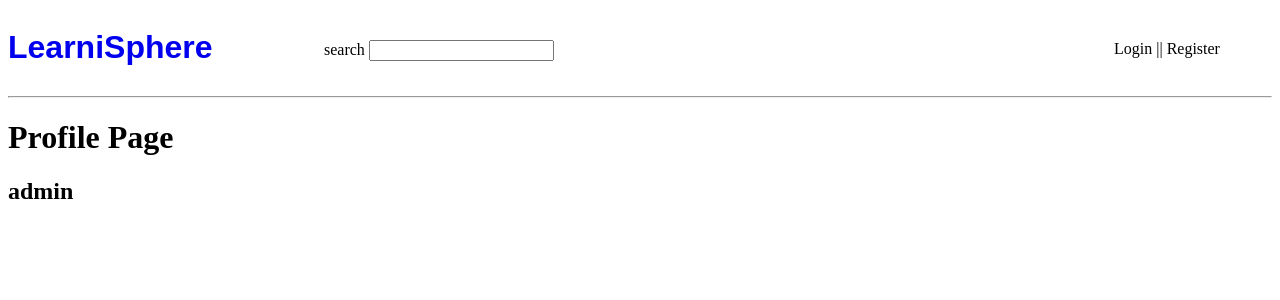
After one commit to Gideon-Tee/LearniSphere, a Django app: page /profile/1 in a window 1280 px wide. The commit adds this page. Shown: the top 300 px of the page. Run offline with Django 5.2, Linux system fonts and the light colour scheme; data comes from the database, SQL or seed files in the repository; both versions use the stored data as it was after the commit.

Commit message:
user profile page setup

```diff
--- a/LearniSphere/core/templates/core/activity_component.html
+++ b/LearniSphere/core/templates/core/activity_component.html
@@ -2,7 +2,10 @@
 
 {% for message in room_messages reversed %}
     <div>
-        <small>@{{message.user.username}} <span style="float: right; opacity: .5;"> {{message.created | timesince}} ago</span></small>
+        <small>
+            <a href="{% url 'profile' message.user.id %}">@{{message.user.username}} </a>
+            <span style="float: right; opacity: .5;"> {{message.created | timesince}} ago</span>
+        </small>
         <br><small>Replied to "<span>{{message.room}}</span>" </small>
         <p>{{message}}</p>
 
--- a/LearniSphere/core/templates/core/feed_component.html
+++ b/LearniSphere/core/templates/core/feed_component.html
@@ -13,7 +13,10 @@
 
 
         </div>
-        <h3><a href="{% url 'room' room.id %}">{{room.name}}</a> <span>@ {{room.host.username}}</span> </h3>
+        <h3>
+            <a href="{% url 'room' room.id %}">{{room.name}}</a>
+            <small><a href="{% url 'profile' room.host.id %}">@{{room.host.username}}</a> </small>
+        </h3>
         <span>{{room.topic.name}}</span><hr>
     </div>
     {% endfor %}
--- /dev/null
+++ b/LearniSphere/core/templates/core/profile.html
@@ -0,0 +1,7 @@
+{% extends 'main.html' %}
+
+
+{% block content %}
+    <h1>Profile Page</h1>
+    <h2>{{user_.username}}</h2>
+{% endblock content %}
--- a/LearniSphere/core/urls.py
+++ b/LearniSphere/core/urls.py
@@ -10,6 +10,7 @@ urlpatterns = [
     path('logout', views.logout, name='logout'),
     path('register', views.register, name='register'),
     path('create-room', views.create_room, name='create-room'),
+    path('profile/<int:pk>', views.profile, name='profile'),
     path('update-room/<int:pk>', views.update_room, name='update-room'),
     path('delete-room/<int:pk>', views.delete_room, name='delete-room'),
     path('delete-message/<int:pk>', views.delete_message, name='delete-message'),
--- a/LearniSphere/core/views.py
+++ b/LearniSphere/core/views.py
@@ -1,5 +1,5 @@
 from django.shortcuts import render, redirect
-from django.contrib.auth.models import auth
+from django.contrib.auth.models import auth, User
 from django.contrib import messages
 from django.contrib.auth.forms import UserCreationForm
 from django.contrib.auth.decorators import login_required
@@ -113,6 +113,13 @@ def delete_room(request, pk):
     return render(request, 'core/delete.html', {'obj': room.name})
 
 
+def profile(request, pk):
+    user = User.objects.get(id=int(pk))
+    context = {
+        'user_': user
+    }
+    return render(request, 'core/profile.html', context)
+
 
 def login(request):
     page = 'login'
--- a/LearniSphere/templates/navbar.html
+++ b/LearniSphere/templates/navbar.html
@@ -2,6 +2,9 @@
     .company-name {
         text-decoration: none;
         font-family: fantasy;
+    }
+    a {
+        text-decoration: none;
     }
 </style>
 
@@ -19,7 +22,7 @@
     <div style="margin-top: 2rem;">
 
         {% if user.is_authenticated %}
-            {{request.user | capfirst}} || <a href="{% url 'logout' %}">Logout</a>
+            <a href="{% url 'profile' request.user.id %}">{{request.user | capfirst}}</a> || <a href="{% url 'logout' %}">Logout</a>
         {% else %}
             <a href="{% url 'login' %}" style="text-decoration: none; color: black;">Login</a> ||
             <a href="{% url 'register' %}" style="text-decoration: none; color: black;">Register</a>
```
Also changed, not shown: LearniSphere/core/templates/core/room.html (+9 -2 lines), LearniSphere/db.sqlite3.
